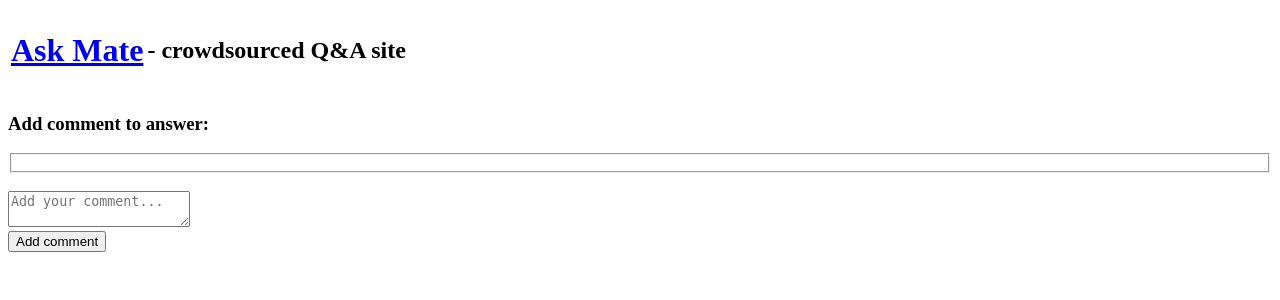
After one commit to dagggy/askmate, a Flask app: template templates/add_comment_to_answer.html in a window 1280 px wide. The commit adds this page. Shown: the top 300 px of the page. Run offline with Flask 2, Linux system fonts and the light colour scheme; the template is opened without the code that fills it, so the values that code supplies are empty.

```diff
--- a/server.py
+++ b/server.py
@@ -22,7 +22,6 @@ def main_page():
         order = request.args.get('by_order')
         data = data_manager.sort_data_bd('question', category, order)
         search = request.args.get('search')
-        print(search)
         if search != None:
             return redirect(f'/search/{search}')
     return render_template('list_questions.html', data=data, headers=headers)
@@ -43,6 +42,7 @@ def display_question_with_answers(question_id):
     comments = data_manager.get_comment_by_question_id_bd(question_id)
     for comment in comments:
         comment['submission_time'] = comment['submission_time'].strftime("%d/%m/%Y %H:%M:%S")
+    number_of_comments = len(comments)
 
     if request.method == 'POST':
         if request.form.get('vote_answer'):
@@ -61,7 +61,7 @@ def display_question_with_answers(question_id):
         category = request.args.get('by_category')
         order = request.args.get('by_order')
         answers_data_base = data_manager.sort_data_bd('answer', category, order, question_id)
-    return render_template('display_a_question.html', question=question, image=image, answers_base=answers_data_base, comments=comments)
+    return render_template('display_a_question.html', question=question, image=image, answers_base=answers_data_base, comments=comments, number_of_comments=number_of_comments)
 
 
 @app.route('/question/<question_id>/new-answer', methods=['GET', 'POST'])
@@ -120,7 +120,6 @@ def delete_question(question_id):
 def delete_answer(question_id, answer_id):
     if request.method == 'POST':
         value = list(request.form)
-        print(value)
         if value == ['yes']:
             data_manager.delete_answer_by_id_bd(question_id, answer_id)
             return redirect(f'/question/{question_id}')
@@ -154,6 +153,16 @@ def add_comment_to_question(question_id):
         data_manager.adding_new_comment_to_question_bd(comment_text, question_id)
     return render_template('add_comment_to_question.html', question=question)
 
+
+@app.route('/answer/<answer_id>/new-comment', methods=['GET', 'POST'])
+def add_comment_to_answer(answer_id):
+    answer = data_manager.get_answer_by_id_bd(answer_id)
+    print(answer)
+    return render_template('add_comment_to_answer.html')
+
+
+
+
 @app.route('/search/<search>', methods=['GET', 'POST'])
 def search_result(search):
     headers = ['Submission time', 'Number of views', 'Number of votes', 'Title', 'Message']
--- /dev/null
+++ b/templates/add_comment_to_answer.html
@@ -0,0 +1,22 @@
+<!DOCTYPE html>
+<html lang="en">
+<body>
+ <table>
+        <tr>
+            <th>
+                <a href="/"><h1>Ask Mate</h1></a>
+            </th>
+            <th>
+                <h2> - crowdsourced Q&A site</h2>
+            </th>
+        </tr>
+    </table>
+        <h3>Add comment to answer:</h3>
+        <fieldset><strong>{{ answer['message'] }}</strong></fieldset>
+    <form method = "POST">
+        <br><textarea name='description' placeholder="Add your comment..." required></textarea><br>
+             <input type="submit" value="Add comment">
+
+    </form>
+</body>
+</html>
--- a/templates/display_a_question.html
+++ b/templates/display_a_question.html
@@ -63,6 +63,7 @@
                      </a>
                  </p>
             </form>
+      {% if number_of_comments > 0 %}
         <h5>Comments to question:</h5>
         {% for comment in comments %}
             <fieldset>
@@ -70,7 +71,7 @@
             {{ comment['message'] }}
             </fieldset>
         {% endfor %}
-
+        {% endif %}
         <div>
             <form action="/question/{{ question['id'] }}" method="POST">
                  <p>
```
